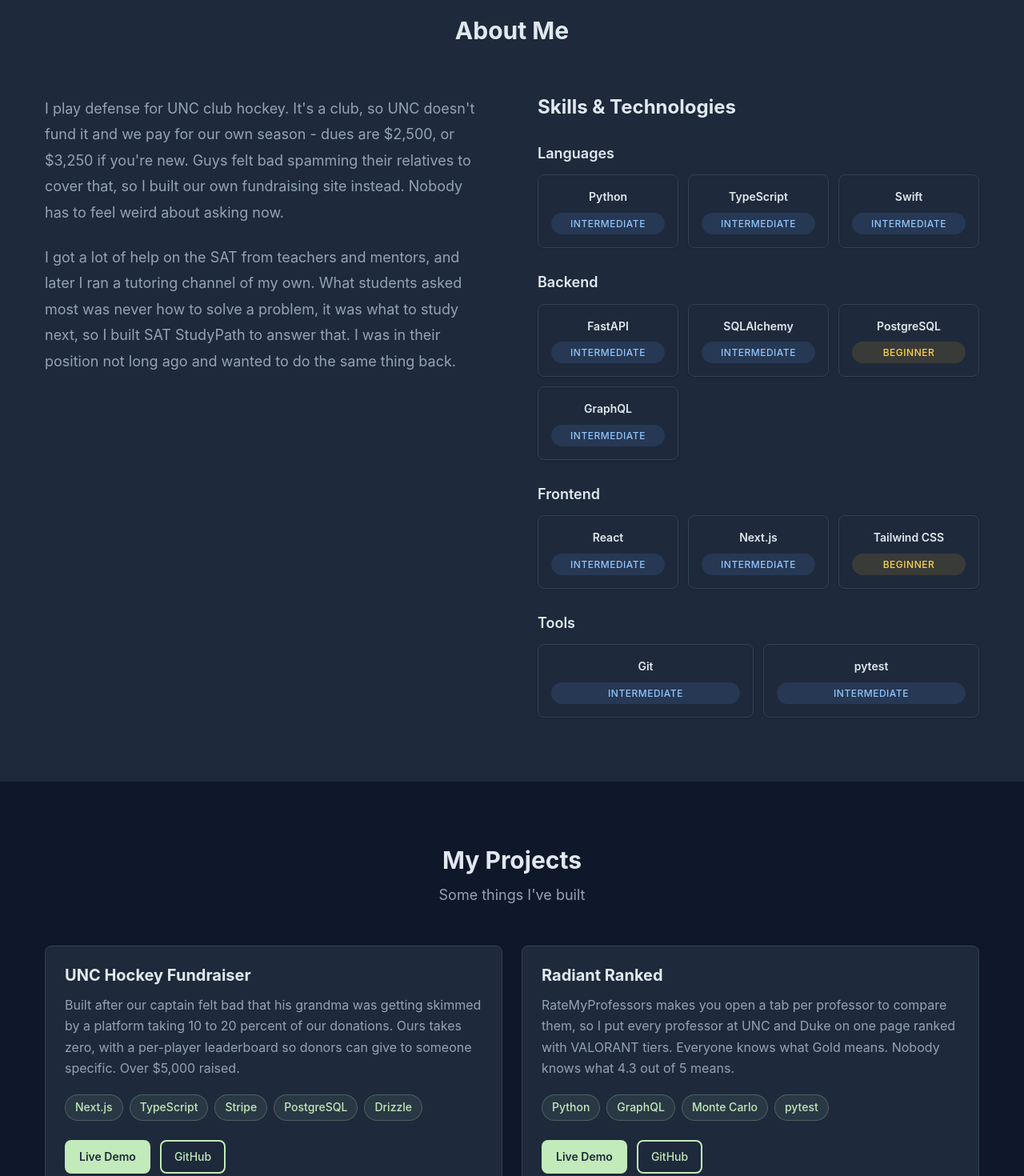
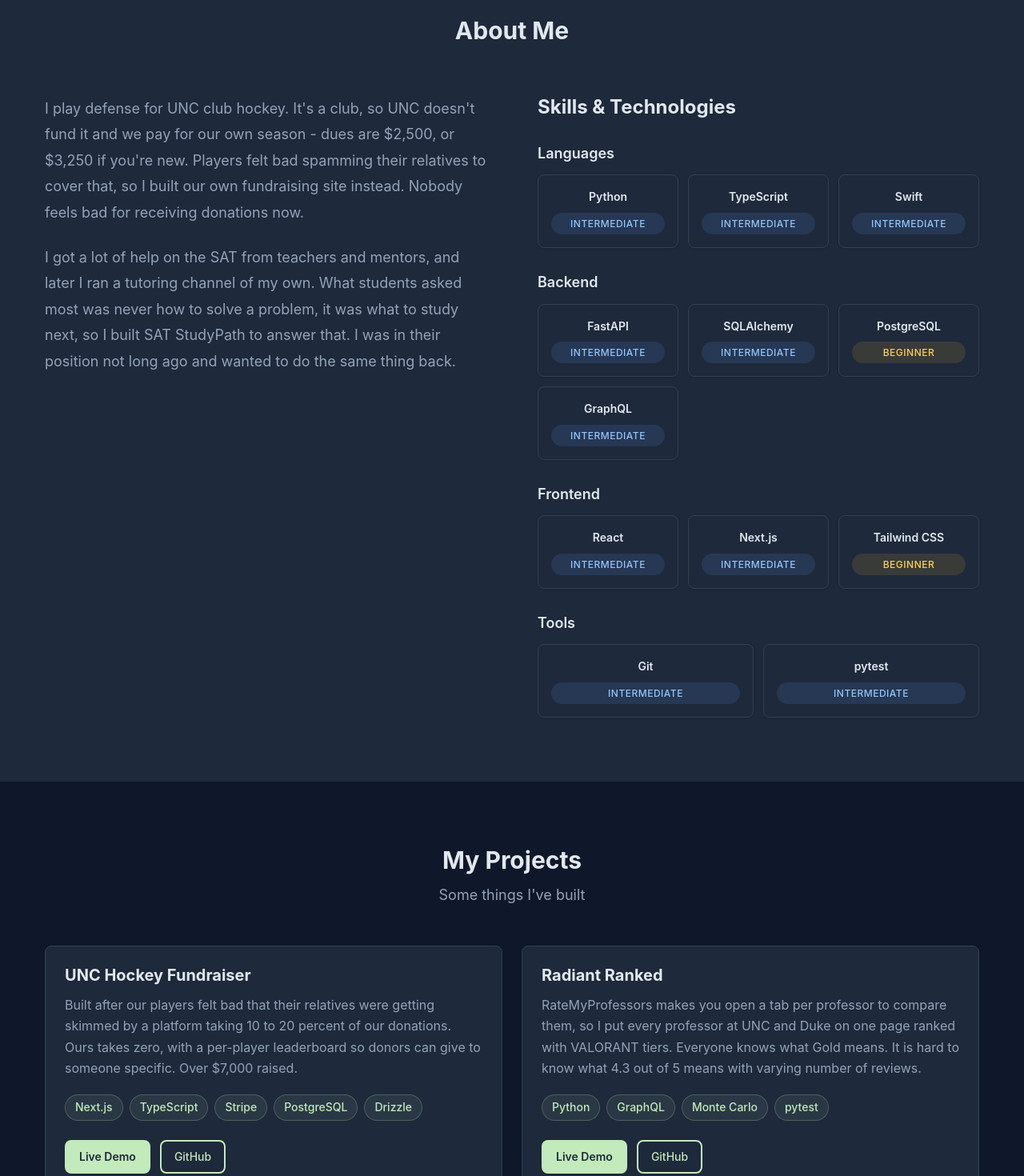
Before and after one commit to andrewpi9/andrewpi9.github.io, a React (Vite) app in the folder portfolio/: page / in a window 1280 px wide. Shown: the part 860-2330 px from the top of the page at 80% size. Built offline with nearby package versions, Linux system fonts and the light colour scheme.

Commit message:
small edits to the about and project cards

```diff
--- a/portfolio/src/components/layout/About.tsx
+++ b/portfolio/src/components/layout/About.tsx
@@ -30,9 +30,9 @@ const About: React.FC = () => {
           <div className="about-text">
             <p>
               I play defense for UNC club hockey. It's a club, so UNC doesn't fund it and we pay
-              for our own season - dues are $2,500, or $3,250 if you're new. Guys felt bad spamming
+              for our own season - dues are $2,500, or $3,250 if you're new. Players felt bad spamming
               their relatives to cover that, so I built our own fundraising site instead. Nobody
-              has to feel weird about asking now.
+              feels bad for receiving donations now.
             </p>
             <p>
               I got a lot of help on the SAT from teachers and mentors, and later I ran a tutoring
--- a/portfolio/src/components/layout/Projects.tsx
+++ b/portfolio/src/components/layout/Projects.tsx
@@ -9,7 +9,7 @@ const Projects: React.FC = () => {
     {
       id: '0',
       title: 'UNC Hockey Fundraiser',
-      description: 'Built after our captain felt bad that his grandma was getting skimmed by a platform taking 10 to 20 percent of our donations. Ours takes zero, with a per-player leaderboard so donors can give to someone specific. Over $5,000 raised.',
+      description: 'Built after our players felt bad that their relatives were getting skimmed by a platform taking 10 to 20 percent of our donations. Ours takes zero, with a per-player leaderboard so donors can give to someone specific. Over $7,000 raised.',
       technologies: ['Next.js', 'TypeScript', 'Stripe', 'PostgreSQL', 'Drizzle'],
       liveUrl: 'https://hockeyfundraising.vercel.app/c/2026-2027-season-fund',
       githubUrl: 'https://github.com/andrewpi9/hockeyfundraising',
@@ -17,7 +17,7 @@ const Projects: React.FC = () => {
     {
       id: '1',
       title: 'Radiant Ranked',
-      description: 'RateMyProfessors makes you open a tab per professor to compare them, so I put every professor at UNC and Duke on one page ranked with VALORANT tiers. Everyone knows what Gold means. Nobody knows what 4.3 out of 5 means.',
+      description: 'RateMyProfessors makes you open a tab per professor to compare them, so I put every professor at UNC and Duke on one page ranked with VALORANT tiers. Everyone knows what Gold means. It is hard to know what 4.3 out of 5 means with varying number of reviews.',
       technologies: ['Python', 'GraphQL', 'Monte Carlo', 'pytest'],
       liveUrl: 'https://andrewpi9.github.io/radiant-ranked/',
       githubUrl: 'https://github.com/andrewpi9/radiant-ranked',
```
Also changed, not shown: 2 other files (tests, documents, lock files or other folders).
